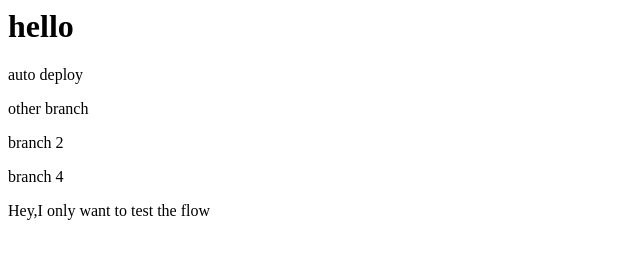
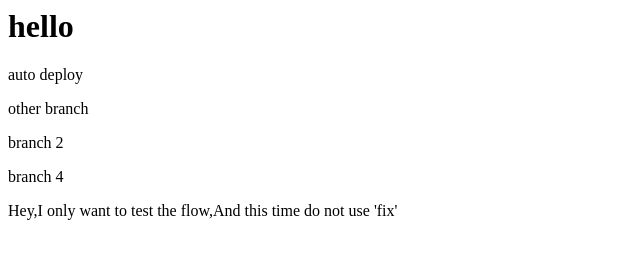
Before and after one commit to opsttan/my-site-github, a plain HTML site: page index.html in a window 1280 px wide. Shown: the whole page, without its empty margins (0-640 px from the left). Drawn offline with Linux system fonts and the light colour scheme.

Commit message:
fix #6 again

```diff
--- a/index.html
+++ b/index.html
@@ -5,6 +5,6 @@
 <p>other branch</p>
 <p>branch 2</p>
 <p>branch 4</p>
-<p>Hey,I only want to test the flow</p>
+<p>Hey,I only want to test the flow,And this time do not use 'fix'</p>
 </body>
 </html>
```
